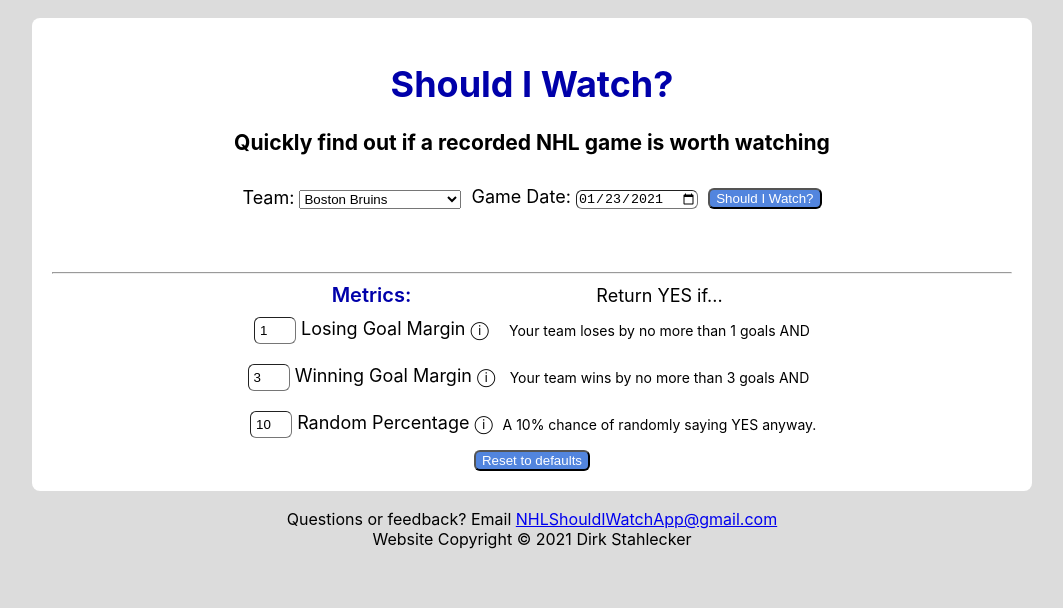
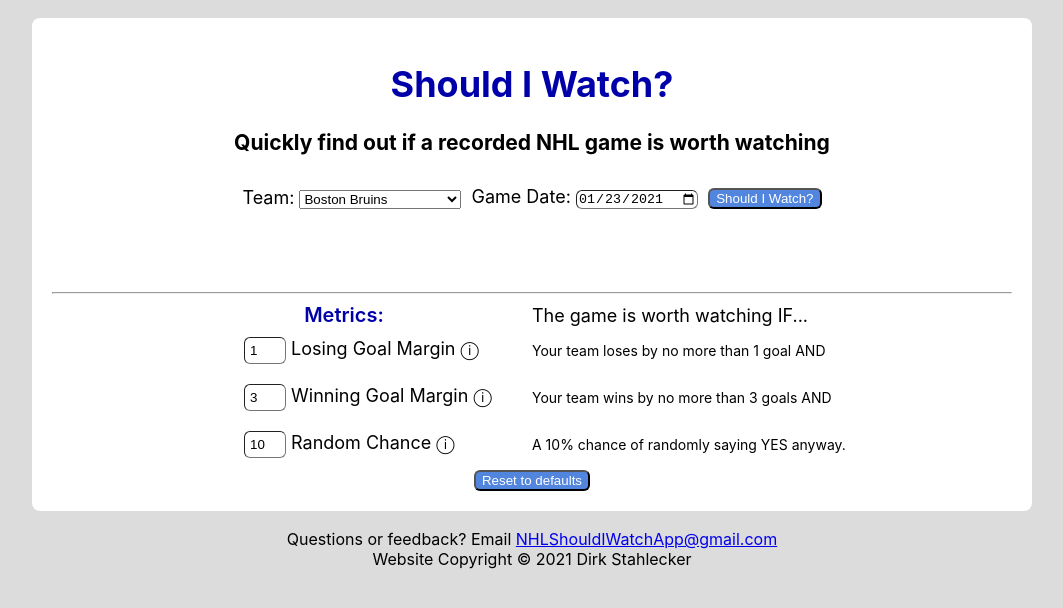
Before and after one commit to dirkstahlecker/nhl-should-i-watch, a React (Create React App) app in the folder client/: page / in a window 1280 px wide. Shown: the top 608 px of the page, without its empty margins (108-1171 px from the left). Built offline with nearby package versions, Linux system fonts and the light colour scheme; no server answers.

Commit message:
minor improvements

```diff
--- a/client/src/App.css
+++ b/client/src/App.css
@@ -47,6 +47,7 @@
 
 .grid-container > div {
   text-align: center;
+  width: 200px;
 }
 
 /* .metricsWrapper {
@@ -74,7 +75,7 @@
   flex-direction: column;
 
   padding-top: 20px;
-
+  padding-bottom: 20px;
 }
 
 .App {
@@ -162,6 +163,7 @@
   font-size: 24px;
   font-weight: 600;
   padding-top: 20px;
+  padding-bottom: 20px;
 }
 
 .resultYes {
--- a/client/src/App.tsx
+++ b/client/src/App.tsx
@@ -606,7 +606,7 @@
     return <div className="columnSection metricsWrapper">
       <div className="grid-container">
         <div className="metricHeader metricsHeader">Metrics:</div>
-        <div className="englishHeader">Return YES if...</div>
+        <div className="englishHeader">The game is worth watching IF...</div>
 
         <div className="losingMargin">
           {this.renderNumberMetric("marginInp",
@@ -616,7 +616,7 @@
               this.onMarginChange)}
         </div>
         <div className="losingMarginEnglish explanationColumn">
-          Your team loses by no more than {this.machine.margin} goals AND
+          Your team loses by no more than {this.machine.margin} goal{this.machine.margin === "1" ? "" : "s"} AND
         </div>
 
         <div className="maxWin">
@@ -638,7 +638,7 @@
         <div className="random">
           {this.renderNumberMetric("randomPercent",
             this.machine.percentage,
-            "Random Percentage",
+            "Random Chance",
             "Random chance of returning YES when it would otherwise return NO",
             this.onPercentChange)}
         </div>
@@ -732,6 +732,7 @@
 
 
 
+
 /*
 Metric ideas:
   -overtime (if losing margin is 0)
```
Also changed, not shown: 1 other file (tests, documents, lock files or other folders).
